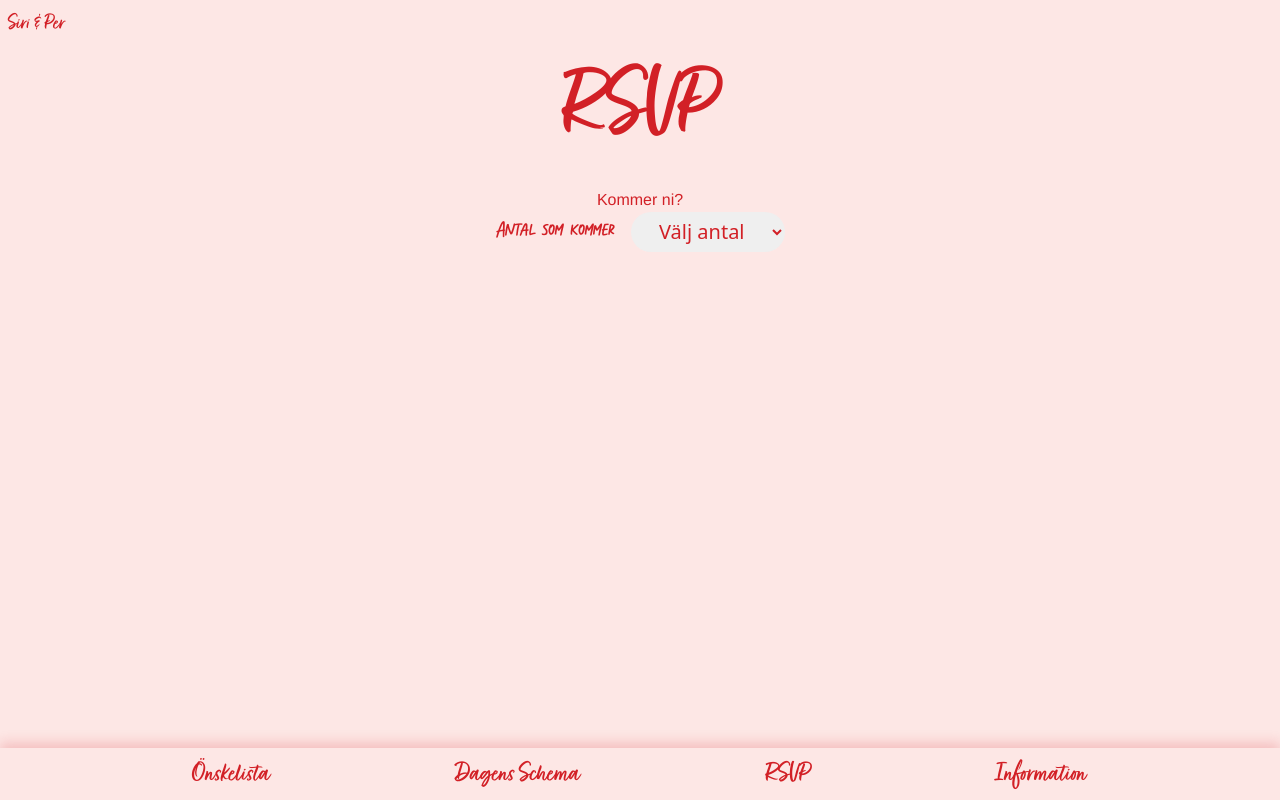
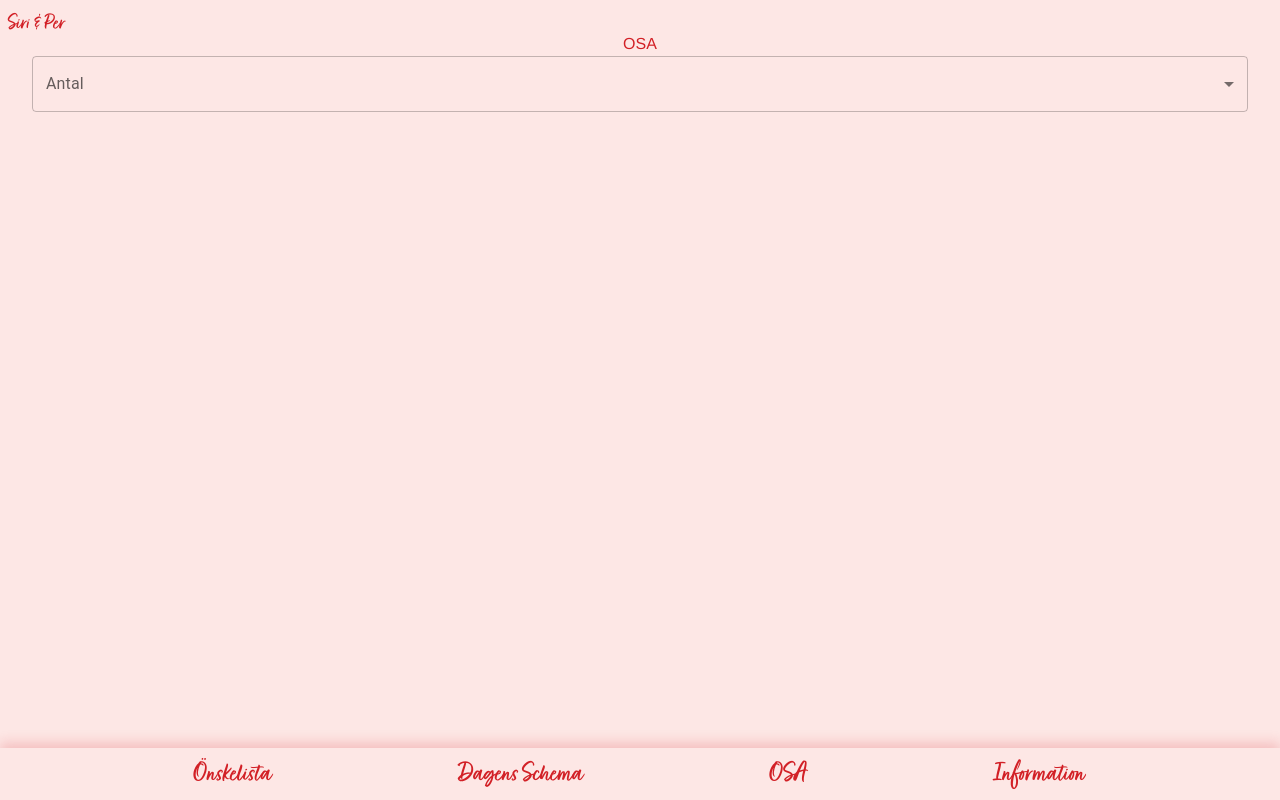
Before and after one commit to sirisayshello/perochsiri, a Next.js app: page /rsvp in a window 1280 px wide. Built offline with nearby package versions, Linux system fonts and the light colour scheme.

Commit message:
update navigation label, RSVP page and schema details

```diff
--- a/src/app/components/Navigation.tsx
+++ b/src/app/components/Navigation.tsx
@@ -22,7 +22,7 @@ export const Navigation = () => {
     >
       <NavItem href="/onskelista">Önskelista</NavItem>
       <NavItem href="/schema">Dagens Schema</NavItem>
-      <NavItem href="/rsvp">RSVP</NavItem>
+      <NavItem href="/rsvp">OSA</NavItem>
       <NavItem href="/information">Information</NavItem>
     </nav>
   );
--- a/src/app/layout.tsx
+++ b/src/app/layout.tsx
@@ -5,8 +5,8 @@ import { HomeLogo } from "./components/HomeLogo";
 import { Navigation } from "./components/Navigation";
 
 export const metadata: Metadata = {
-  title: "Per och Siri",
-  description: "Per och Siris bröllop",
+  title: "Siri och Per",
+  description: "Siri och Pers bröllop 2025",
   icons: ["glass.svg"],
 };
 
--- a/src/app/rsvp/page.tsx
+++ b/src/app/rsvp/page.tsx
@@ -4,25 +4,33 @@ import { ChangeEventHandler, FormEventHandler, useState } from "react";
 import { H1 } from "../components/H1";
 import { Input } from "../components/Input";
 import { Label } from "../components/Label";
-import { Select } from "../components/Select";
 import { Button } from "../components/Button";
 import { useRSVP } from "./useRSVP";
 import { useIsAdmin } from "../hooks/useIsAdmin";
+import {
+  FormControl,
+  InputLabel,
+  MenuItem,
+  Select,
+  SelectChangeEvent,
+} from "@mui/material";
 
 export default function RSVP() {
   const { saveRSVP, rsvp } = useRSVP();
-  const [numberOfGuests, setNumberOfGuests] = useState(0);
-  const isAdmin = useIsAdmin();
+  const [numberOfGuests, setNumberOfGuests] = useState<number>();
 
-  const handleNumberOfGuestsChange: ChangeEventHandler<HTMLSelectElement> = (
-    e
-  ) => {
-    const value = parseInt(e.target.value, 10);
+  const handleNumberOfGuestsChange = (event: SelectChangeEvent<number>) => {
+    if (typeof event.target.value === "string") {
+      const value = parseInt(event.target.value);
+      setNumberOfGuests(value);
+      return;
+    }
+    const value = event.target.value;
 
     setNumberOfGuests(value);
   };
 
-  const guestArray = [...Array(numberOfGuests)];
+  const guestArray = numberOfGuests ? [...Array(numberOfGuests)] : [];
 
   const handleSubmit: FormEventHandler<HTMLFormElement> = async (e) => {
     e.preventDefault();
@@ -38,38 +46,27 @@ export default function RSVP() {
     await saveRSVP(guests);
   };
 
-  if (isAdmin) {
-    console.log('rsvp:', rsvp);
-
-    return <div className="flex flex-col items-center h-full">
-      <H1>RSVP Admin</H1>
-      {rsvp?.map((guest) => (
-        <div className="flex gap-2">
-          <p>{guest.name}</p>
-          <p>{guest.food}</p>
-          <p>{guest.allergies}</p>
-        </div>
-      ))}
-    </div>
-  }
-
   return (
     <div className="flex flex-col items-center h-full">
-      <H1>RSVP</H1>
-      <h2>Kommer ni?</h2>
-      <form className="flex flex-col gap-4" onSubmit={handleSubmit}>
-        <div className="grid grid-cols-[120px,1fr] gap-4 mb-6">
-          <Label htmlFor="antal">Antal som kommer</Label>
-          <Select id="antal" onChange={handleNumberOfGuestsChange}>
-            <option disabled selected hidden>
-              Välj antal
-            </option>
-            <option value="1">1</option>
-            <option value="2">2</option>
-            <option value="3">3</option>
-            <option value="4">4</option>
+      <h1>OSA</h1>
+
+      <form className="flex flex-col gap-4 w-full" onSubmit={handleSubmit}>
+        <FormControl>
+          <InputLabel id="demo-simple-select-label">Antal</InputLabel>
+          <Select
+            labelId="demo-simple-select-label"
+            id="demo-simple-select"
+            value={numberOfGuests}
+            label="Antal"
+            onChange={handleNumberOfGuestsChange}
+          >
+            <MenuItem value={1}>1</MenuItem>
+            <MenuItem value={2}>2</MenuItem>
+            <MenuItem value={3}>3</MenuItem>
+            <MenuItem value={4}>4</MenuItem>
           </Select>
-        </div>
+        </FormControl>
+
         {guestArray.map((_, index) => (
           <div
             className="grid grid-cols-[120px,1fr] gap-4"
@@ -91,7 +88,9 @@ export default function RSVP() {
           </div>
         ))}
 
-        {numberOfGuests > 0 && <Button type="submit">Skicka</Button>}
+        {numberOfGuests && numberOfGuests > 0 && (
+          <Button type="submit">Skicka</Button>
+        )}
       </form>
     </div>
   );
--- a/src/app/schema/page.tsx
+++ b/src/app/schema/page.tsx
@@ -7,9 +7,14 @@ export default function WishList() {
       <div className="flex items-center flex-col">
         <H1>Dagens Schema</H1>
         <ul className="text-4xl flex flex-col mt-8 gap-4">
-          <li>14:00 - Trädgårdsmingel på Gathenheimska Villan</li>
+          <li>14:00 - Trädgårdsmingel på Gathenheimska Huset</li>
           <li>15:00 - Vigsel</li>
-          <li>17:00 - Middag på Efessos, Chapmans Torg</li>
+          <li>- Bubbel och snacks och mer mingel -</li>
+          <li>
+            ca 16:30 - Dags att bege sig mot Efessos - en promenad på ca 800m
+            eller två hållplatser med spårvagn.
+          </li>
+          <li>17:00 - Middag på Efessos</li>
           <li>00:00 - Efterfest på Efessos</li>
           <li>01:00 - Efessos stänger</li>
         </ul>
```
